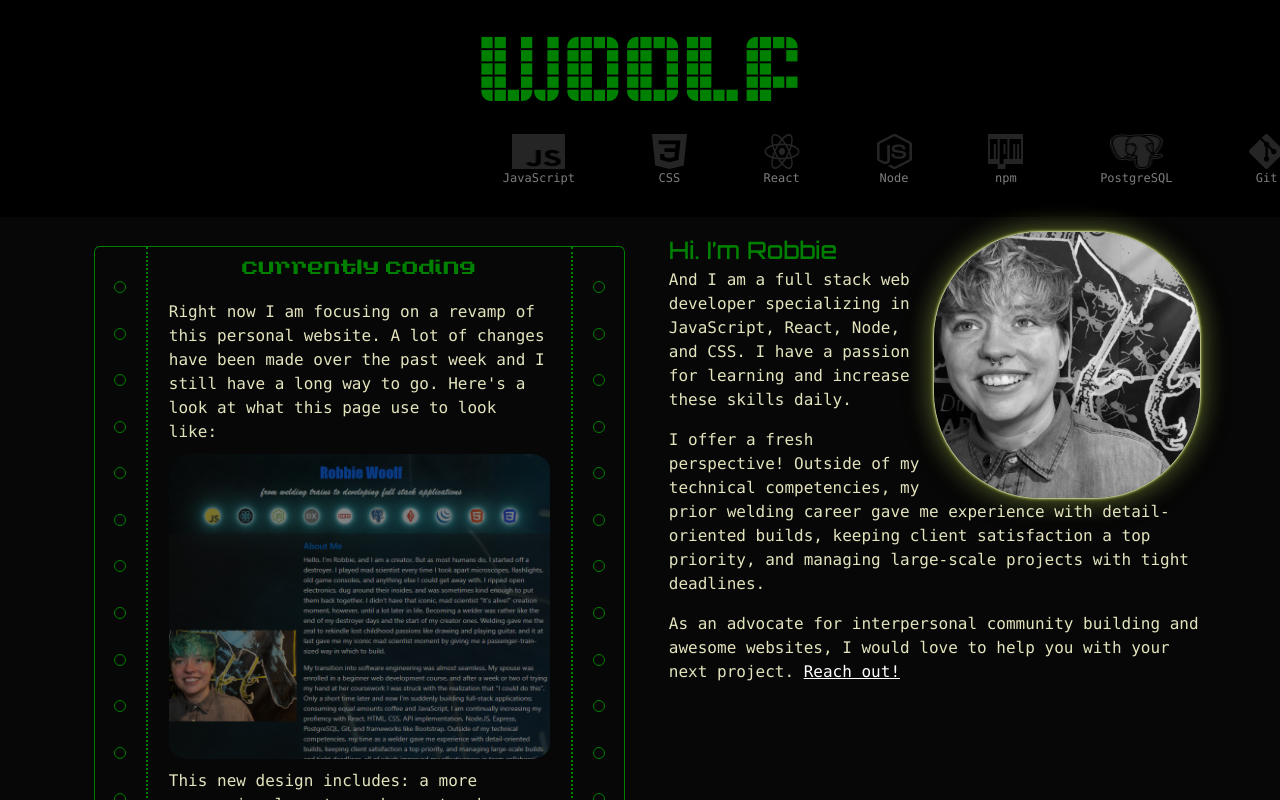
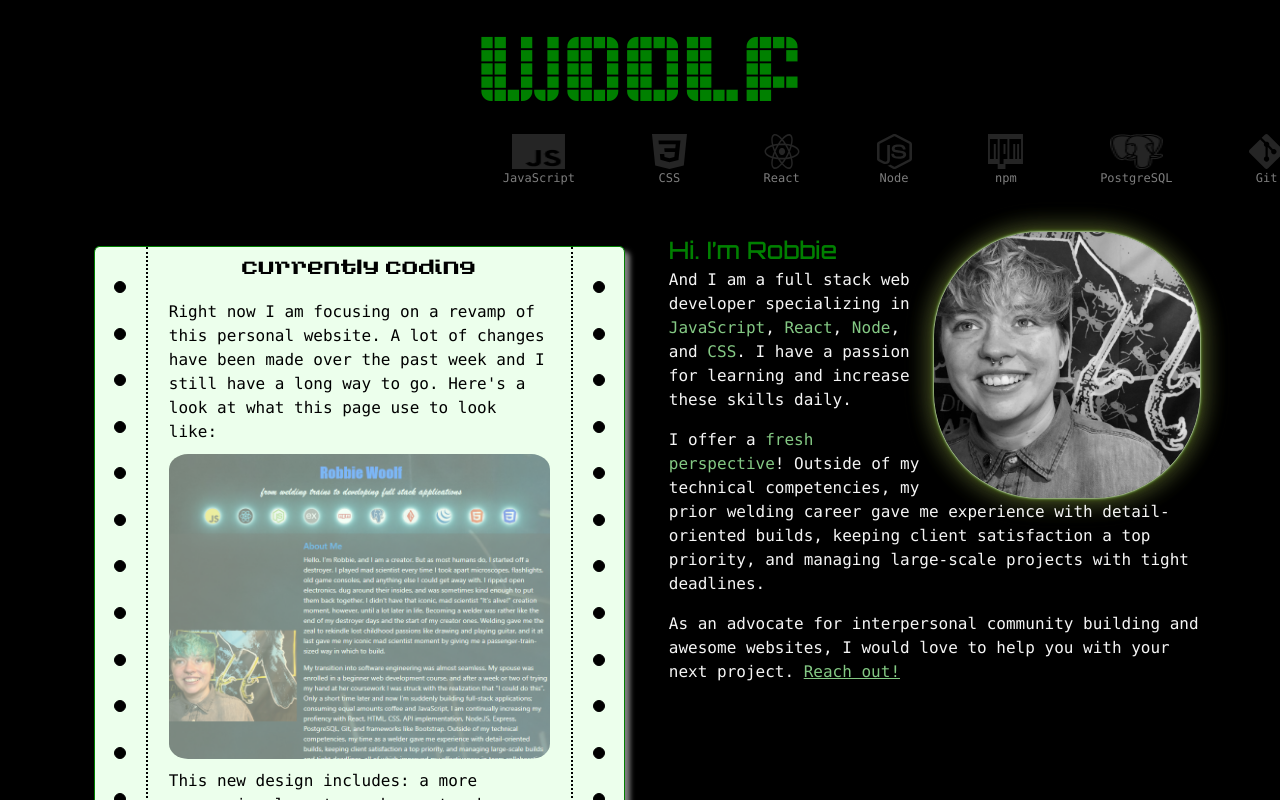
Before and after one commit to robbiemwoolf/website, a React (Create React App) app: page / in a window 1280 px wide. Shown: the top 800 px of the page. Built offline with nearby package versions, Linux system fonts and the light colour scheme.

Commit message:
updated about section style

```diff
--- a/src/about/About.css
+++ b/src/about/About.css
@@ -6,7 +6,6 @@
 }
 
 .background {
-    background-color: rgb(25, 25, 25, 0.3);
     width: 100%;
 }
 
@@ -18,10 +17,11 @@
     margin: 2.5%;
     border-radius: 1%;
     min-height: 300px;
+    background-color: rgb(236, 255, 236);
 }
 
 .ledge, .redge {
-    border: dotted green;
+    border: dotted black;
     border-width: 0 2px 0 0;
     display: grid;
     align-content: space-evenly;
@@ -36,19 +36,29 @@
     font-size: 90%;
     text-align: center;
     padding-top: 10px;
+    color: black;
 }
 
+.mid .body {
+    color: black;
+}
 .hole {
+    background-color: black;;
     z-index: 2;
     margin-inline: auto;
     width: 12px;
     height: 12px;
-    border: solid 1px green;
+    border: solid 1px black;
     border-radius: 50%;
 }
 
 .body {
-    color: var(--clr-7)
+    color: whitesmoke;
+}
+
+.current {
+    color: black;
+    box-shadow: 5px 5px 5px gray;
 }
 
 .mid .body {
@@ -70,12 +80,12 @@
 }
 
 .resume {
-    color: white;
+    color: rgb(132, 201, 132);
     text-decoration: underline;
 }
 
 .resume:hover {
-    color: green;
+    color: white;
 }
 
 .look {
@@ -85,12 +95,16 @@
     width: 100%;
 }
 
+.spotlight {
+    color: rgb(132, 201, 132);
+}
+
 @keyframes glow {
     100% {
       box-shadow:
       0 0 2px #fff,
       0 0 6px #fff,
-      0 0 10px rgb(239, 249, 91),
+      0 0 10px rgb(84, 179, 26),
       0 0 20px rgb(72, 86, 18),
       0 0 40px rgb(70, 79, 37),
       0 0 45px rgb(70, 79, 37)
@@ -100,7 +114,7 @@
       box-shadow:
       0 0 1px #fff,
       0 0 2px #fff,
-      0 0 3px rgb(239, 249, 91),
+      0 0 3px rgb(84, 179, 26),
       0 0 5px rgb(72, 86, 18),
       0 0 22px rgb(70, 79, 37),
       0 0 27px rgb(70, 79, 37)
```
